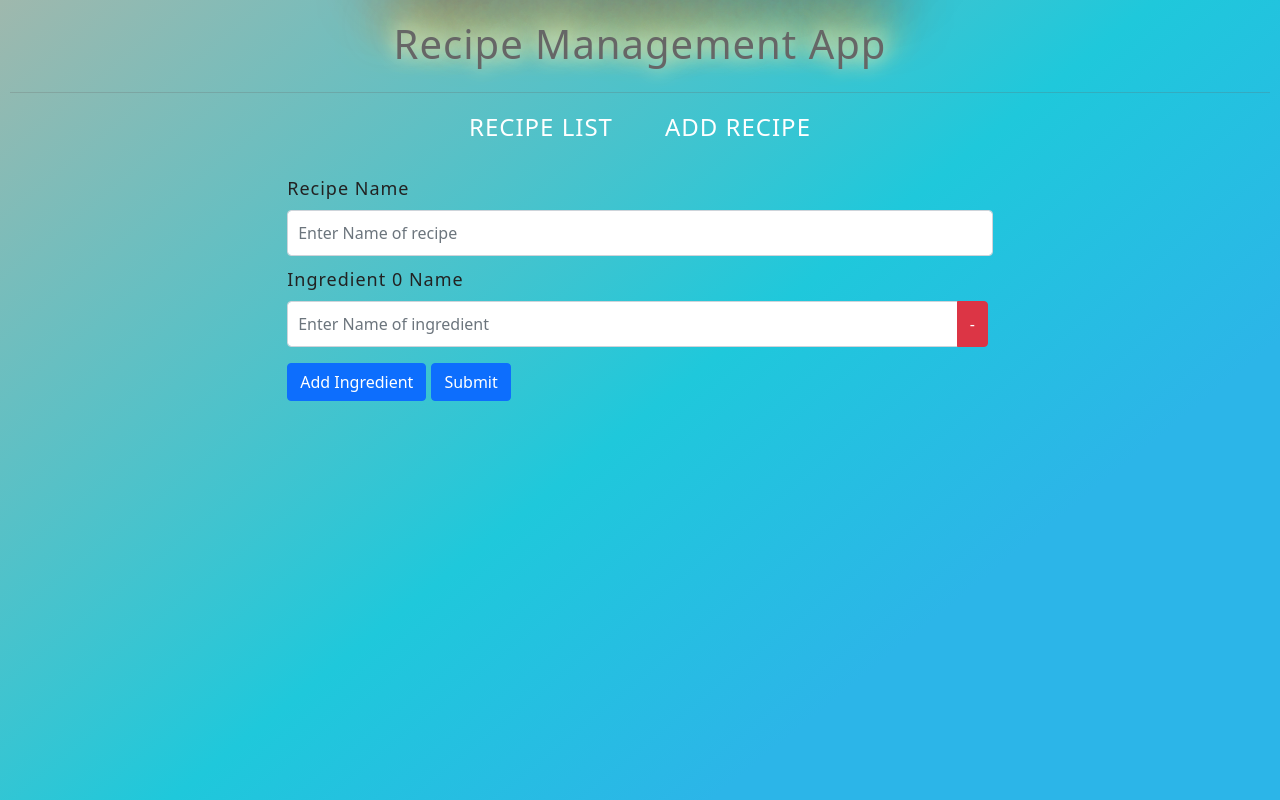
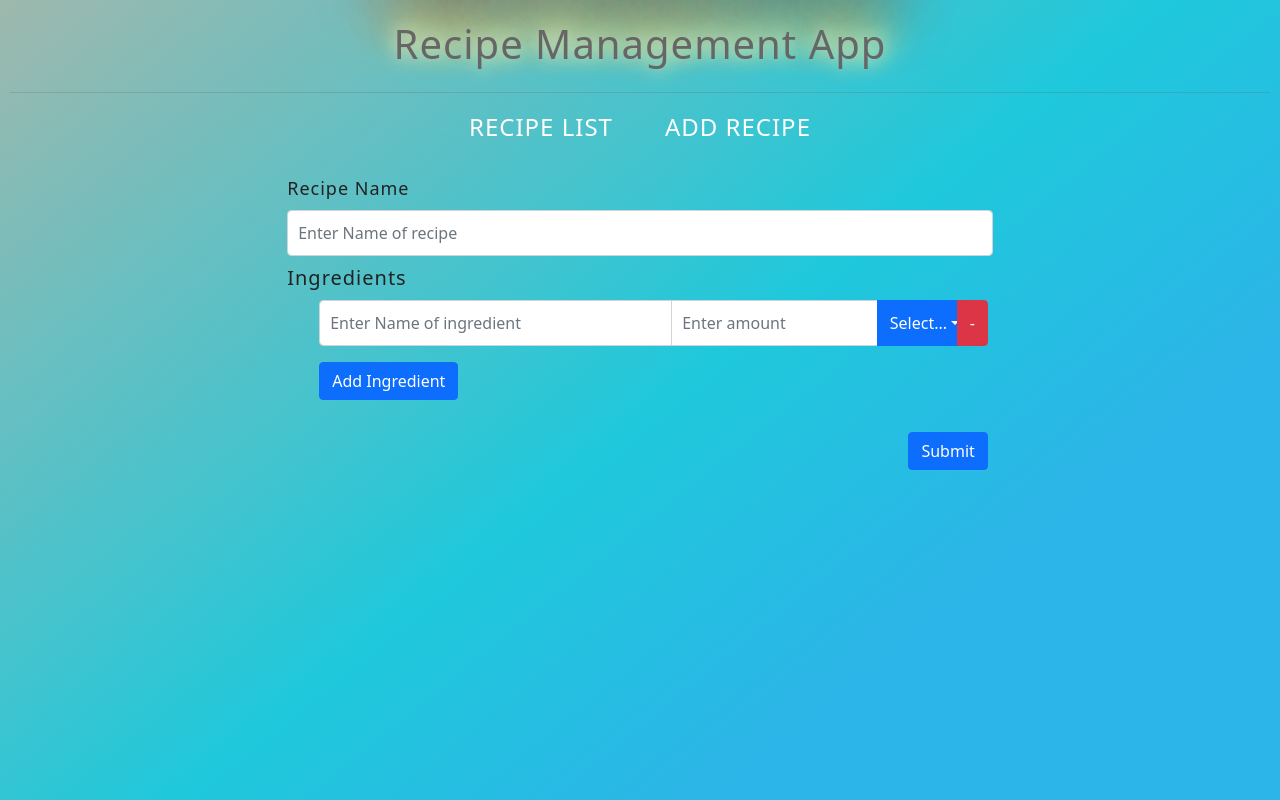
Before and after one commit to Smethan/recipeez_reforged, a React (Create React App) app: page /edit/1 in a window 1280 px wide. Built offline with nearby package versions, Linux system fonts and the light colour scheme.

Commit message:
made ingredient into an object, refactored the form some more, added inputs for other ingredient object values

```diff
--- /dev/null
+++ b/src/components/MeasurementMenu.tsx
@@ -0,0 +1,30 @@
+import React, { useState } from "react";
+import { FormControl } from "react-bootstrap";
+
+const MeasurementMenu = React.forwardRef((props: any, ref: React.Ref<HTMLDivElement>) => {
+    const { children, style, className, 'aria-labelledby': labeledBy } = props;
+    const [value, setValue] = useState('')
+    return (
+        <div
+            ref={ref}
+            style={style}
+            className={className}
+            aria-labelledby={labeledBy}
+        >
+            <FormControl
+                autoFocus
+                className="mx-3 my-2 w-auto"
+                placeholder="Type to filter..."
+                onChange={(e) => setValue(e.target.value)}
+                value={value}
+            />
+            <ul className="list-unstyled">
+                {React.Children.toArray(children).filter(
+                    (child: any) =>
+                        !value || child.props.children.toLowerCase().startsWith(value),
+                )}
+            </ul>
+        </div>);
+});
+
+export default MeasurementMenu;
--- a/src/components/RecipeDisplay.tsx
+++ b/src/components/RecipeDisplay.tsx
@@ -16,10 +16,11 @@ const RecipeDisplay = () => {
                 <Card style={{width: '36rem'}}>
                     <Card.Body>
                         <Card.Title><h2>{recipe.name}</h2></Card.Title>
+                        <h5>Ingredients</h5>
                         <ul>
                             {recipe.ingredients.map((ingredient, i) => {
                                 return (
-                                    <li key={i}>{ingredient}</li>
+                                    <li key={i}>{ingredient.amount} { ingredient.measurement} {ingredient.name}</li>
                                 )
                             })}
                         </ul>
--- a/src/components/RecipeForm.tsx
+++ b/src/components/RecipeForm.tsx
@@ -1,15 +1,19 @@
 import React, { useState } from "react";
-import { Form, Button, InputGroup } from 'react-bootstrap';
+import { Form, Button, InputGroup, Row, Col, Dropdown } from 'react-bootstrap';
 import { v4 as uuidv4 } from 'uuid';
+import { IIngredient } from "../type";
+import MeasurementMenu from './MeasurementMenu';
 
 const RecipeForm = (props: any) => {
     const [recipe, setRecipe] = useState(() => {
         return ({
             name: props.recipe ? props.recipe.name : '',
-            ingredients: props.recipe ? props.recipe.ingredients : [''],
+            ingredients: props.recipe ? props.recipe.ingredients : [{}],
             author_id: props.recipe ? props.recipe.author_id : '',
         })
     })
+
+    const measurements = ['C', 'g', 'L', 'tsp', 'Tbsp', 'mL', 'oz']
 
     const [errorMsg, setErrorMsg] = useState('');
     const { name, ingredients } = recipe;
@@ -51,7 +55,18 @@ const RecipeForm = (props: any) => {
         setErrorMsg(errorMsg);
     }
 
+    const handleMeasurementChange = (value: string,index: number) => {
+        setRecipe((PrevState) => {
+            const newIng = PrevState.ingredients;
+            console.log(index)
+            newIng[index].measurement = value;
 
+            return ({
+                ...PrevState,
+                ingredients: newIng
+            })
+        });
+    }
 
     const handleInputChange = (event: React.ChangeEvent<HTMLInputElement>, index?: number) => {
 
@@ -60,18 +75,37 @@ const RecipeForm = (props: any) => {
         //     value: {value: string}
         // }
         const { name, value } = event.target;
-        switch (name) {
-            case 'ingredients':
 
+        switch (name.includes(',')) {
+            case true:
+                const op = name.split(',');
+                switch (op[1]) {
+                    case 'name':
                         setRecipe((PrevState) => {
                             const newIng = PrevState.ingredients;
-                    newIng[index ? index : 0] = value
+                            newIng[index ? index : 0].name = value;
 
                             return ({
                                 ...PrevState,
-                        [name]: newIng
+                                [op[0]]: newIng
                             })
                         });
+                        break;
+                    case 'amount':
+                        setRecipe((PrevState) => {
+                            const newIng = PrevState.ingredients;
+                            newIng[index ? index : 0].amount = value;
+
+                            return ({
+                                ...PrevState,
+                                [op[0]]: newIng
+                            })
+                        });
+                        break;
+                    default:
+                        console.log(`Error! Somehow there was a comma in the string but nothing after the comma... I recieved ${name[1]}`)
+                }
+
                 break;
 
             default:
@@ -98,25 +132,64 @@ const RecipeForm = (props: any) => {
                         placeholder="Enter Name of recipe"
                         onChange={handleInputChange}/>
                 </Form.Group>
+                <h5 style={{marginTop: '10px'}}>Ingredients</h5>
+                <ul style={{listStyle: 'none'}}>
+                    {ingredients.map((ingredient: any, i: any) => {
+                        const testIndex = i;
+                        return (
 
-                {ingredients.map((ingredient: any, i: any) => {
-                    return(
-                        <Form.Group controlId='ingredients'>
-                            <Form.Label style={{marginTop: '10px'}}>Ingredient {i} Name</Form.Label>
+                            <li>
+                                <Form.Group controlId='ingredients' style={{marginTop: '10px'}}>
                                     <InputGroup>
+
+
                                         <Form.Control
                                             style={{padding: '10px'}}
                                             type="text"
-                                name="ingredients"
-                                value={ingredient}
+                                            name="ingredients,name"
+                                            value={ingredient.name}
+                                            className='w-25'
                                             placeholder="Enter Name of ingredient"
                                             onChange={(evt: React.ChangeEvent<HTMLInputElement>) => handleInputChange(evt, i)} />
+
+                                        <Form.Control
+                                            style={{padding: '10px'}}
+                                            type="number"
+                                            name="ingredients,amount"
+                                            value={ingredient.amount}
+                                            placeholder="Enter amount"
+                                            onChange={(evt: React.ChangeEvent<HTMLInputElement>) => handleInputChange(evt, i)} />
+
+                                        <Dropdown>
+                                            <Dropdown.Toggle style={{width: '12%', marginRight: '0'}}>
+                                                {ingredient.measurement ? ingredient.measurement : 'Select...'}
+                                            </Dropdown.Toggle>
+                                            <Dropdown.Menu as={MeasurementMenu}>
+                                                {measurements.map((measurement, i) => {
+                                                    return (
+                                                        <Dropdown.Item key={ i} onClick={() => {handleMeasurementChange(measurement, testIndex)}}>{measurement}</Dropdown.Item>
+                                                    )
+                                                })}
+                                            </Dropdown.Menu>
+                                        </Dropdown>
+
+                                            {/* <Form.Control
+                                            style={{padding: '10px'}}
+                                            type="text"
+                                            name="ingredients,measurement"
+                                            value={ingredient.measurement}
+                                            placeholder="Enter measurement"
+                                            onChange={(evt: React.ChangeEvent<HTMLInputElement>) => handleInputChange(evt, i)} /> */}
+
                                         <Button variant="danger" onClick={() => handleRemoveIngredient(i)}>-</Button>
                                     </InputGroup>
 
                                 </Form.Group>
+                            </li>
                         )
                     })}
+                    <li><Button variant="primary" onClick={() => { setRecipe((PrevState) => ({ ...PrevState, ingredients: [...PrevState.ingredients, {}]}))}} className='submit-btn'>Add Ingredient</Button></li>
+                </ul>
                     {/* <Form.Label>Ingredient Name</Form.Label>
                     <Form.Control
                         className="input-control"
@@ -125,8 +198,10 @@ const RecipeForm = (props: any) => {
                         value={ingredients}
                         placeholder="Enter Name of ingredient"
                         onChange={handleInputChange}/> */}
-                <Button variant="primary" onClick={() => {setRecipe((PrevState) => ({...PrevState, ingredients: [...PrevState.ingredients, '']}))}} className='submit-btn'>Add Ingredient</Button>
+                <div style={{display: 'flex', justifyContent: 'right'}}>
+
                     <Button variant="primary" type="submit" className="submit-btn">Submit</Button>
+                </div>
             </Form>
         </div>
     )
```
Also changed, not shown: src/type.d.ts (+6 -1 lines). Lines whose indentation alone changed are shown as unchanged.
